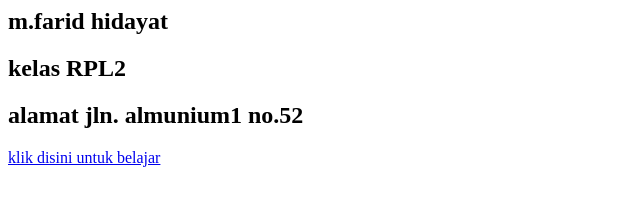
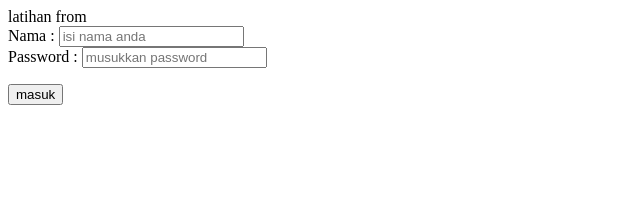
Before and after one commit to faridhidayat5383/faridhidayat5383.github.io, a plain HTML site: page Untitled-1.html in a window 1280 px wide. Shown: the whole page, without its empty margins (0-640 px from the left). Drawn offline with Linux system fonts and the light colour scheme.

Commit message:
Add files via upload

```diff
--- a/Untitled-1.html
+++ b/Untitled-1.html
@@ -1,10 +1,32 @@
 <html>
-    <body>
-        <h2>m.farid hidayat</h2>
-        <h2>kelas RPL2</h2>
-        <h2>alamat jln. almunium1 no.52</h2>
-        <div>
-            <a href="foto.jpg">klik disini untuk belajar</a>
-        </div>
-    </body>
+    <head>
+        <tittle>latihan from</tittle>
+      </head>
+      <body>
+        <div id="container">
+            <form action="">
+                Nama : <input type="text" placeholder="isi nama anda" name="data_nama" id="data_nama">
+                <br>
+                Password : <input type="password" placeholder="musukkan password" name="data_pw" id="data_pw">
+                 </form>
+                 <button onclick="tampilData()">masuk</button>
+            </div>
+            <div id="content">
+                <div id="hasil_nama"></div>
+                <div id="hasil_password"></div>
+            </div>
+            <script type="text/javascript">
+                function tampilData(){
+                    var nama = document.getElementById('data_nama').value;
+                    var password = document.getElementById('data_pw').value;
+                    console.log(nama);
+                    console.log(password);
+                    alert("Nama " + nama + "/nPassword :" + password);
+
+                    document.getElementById('hasil_nama').innerHTML = nama;
+                    document.getElementById('hasil_password').innerHTML = password;
+                }
+
+            </script>
+      </body>
 </html>
```
